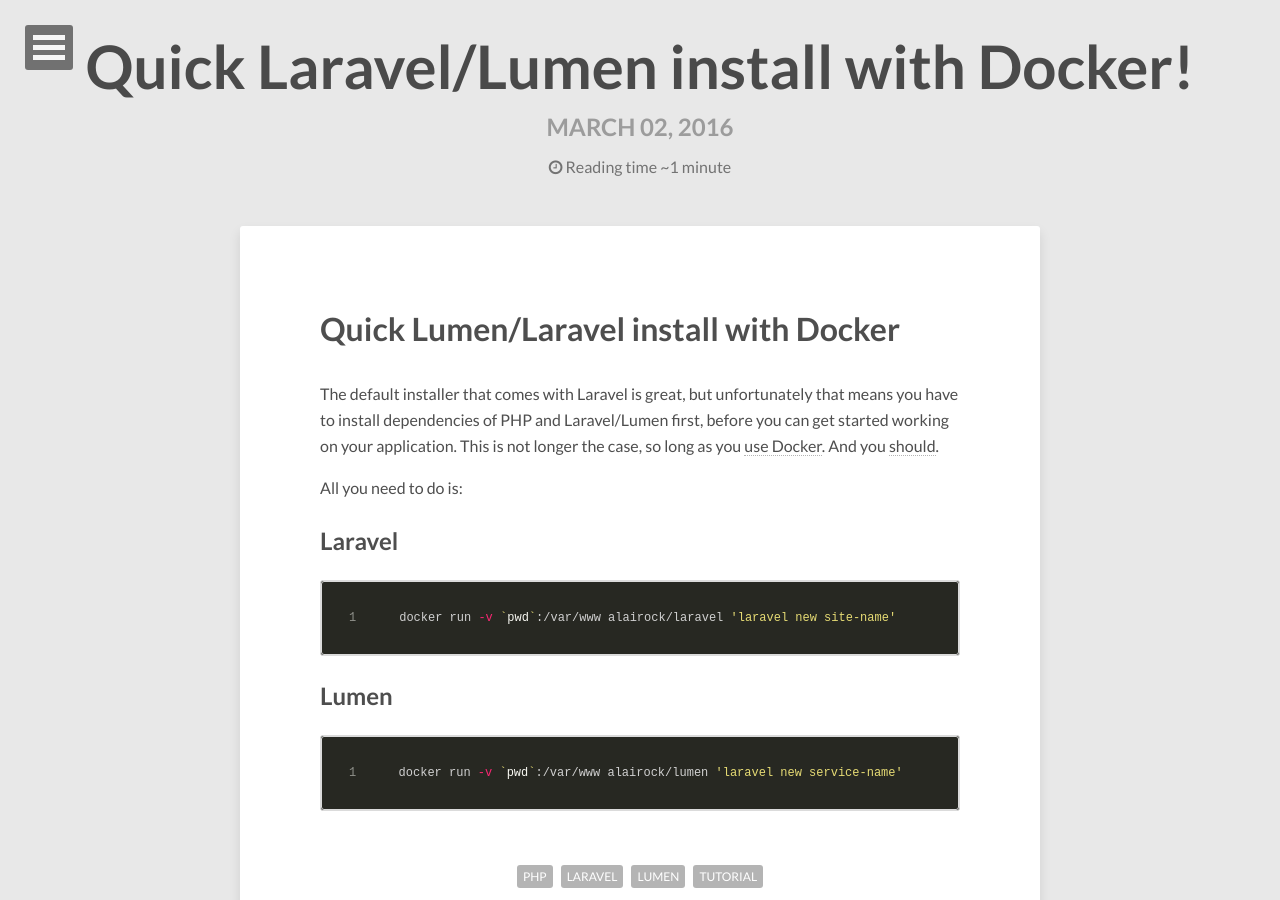
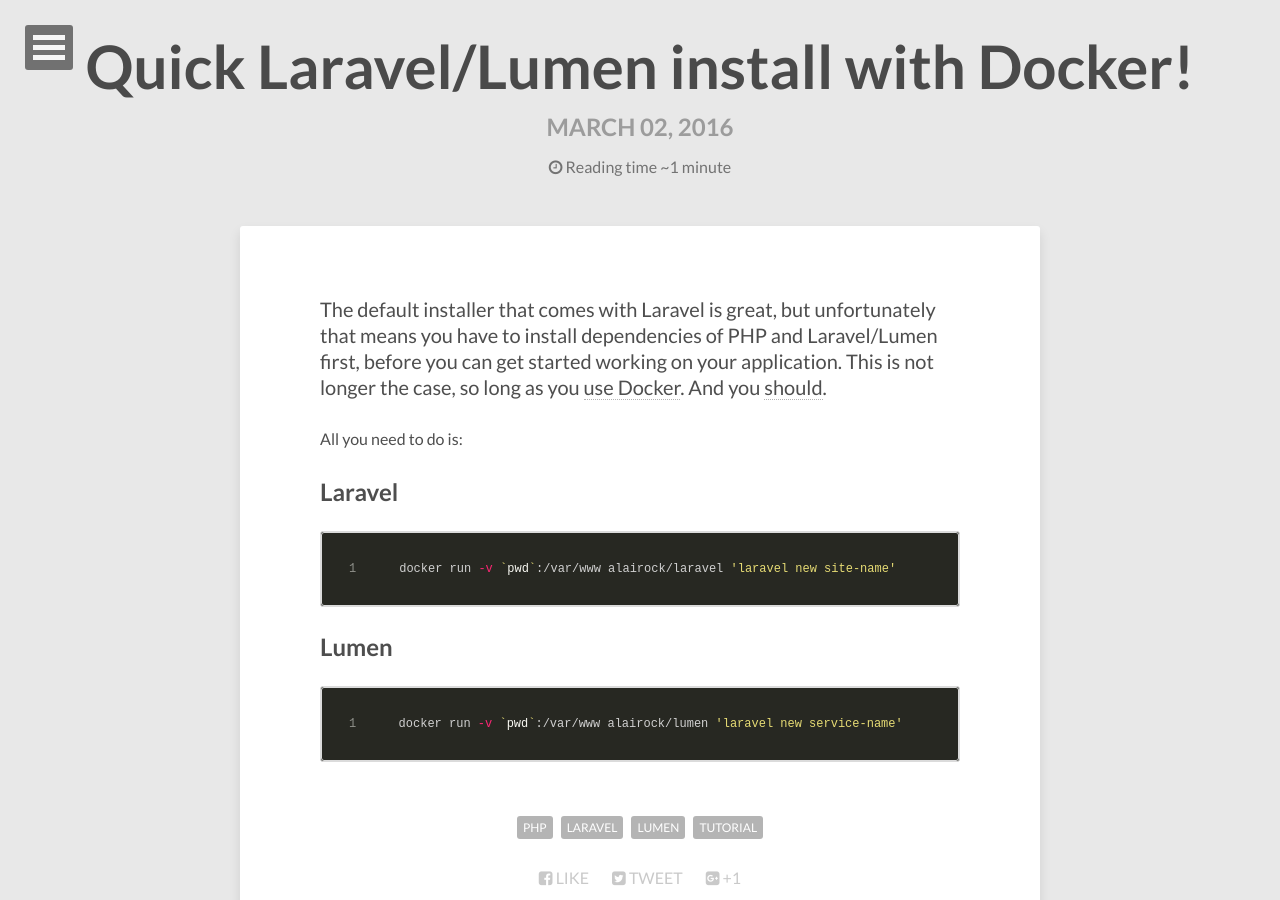
Before and after one commit to alairock/alairock.github.io, a Jekyll site: the page built from _posts/2016-3-2-laravel-lumen-install-with-docker.md, in a window 1280 px wide and 900 px high. Built offline with Jekyll 4.4.1, drawn with Linux system fonts in a browser that asks for light colours; nearby versions of some CDN libraries; comment, search, counter and statistics services are not loaded.

Commit message:
Update 2016-3-2-laravel-lumen-install-with-docker.md

```diff
--- a/_posts/2016-3-2-laravel-lumen-install-with-docker.md
+++ b/_posts/2016-3-2-laravel-lumen-install-with-docker.md
@@ -8,7 +8,6 @@
 title: 'Quick Laravel/Lumen install with Docker!'
 category: Laravel
 ---
-# Quick Lumen/Laravel install with Docker
 
 The default installer that comes with Laravel is great, but unfortunately that means you have to install dependencies of PHP and Laravel/Lumen first, before you can get started working on your application. This is not longer the case, so long as you [use Docker](https://docs.docker.com/mac/step_one/ "use Docker"). And you [should](https://www.docker.com/use-cases "should").
 
```
